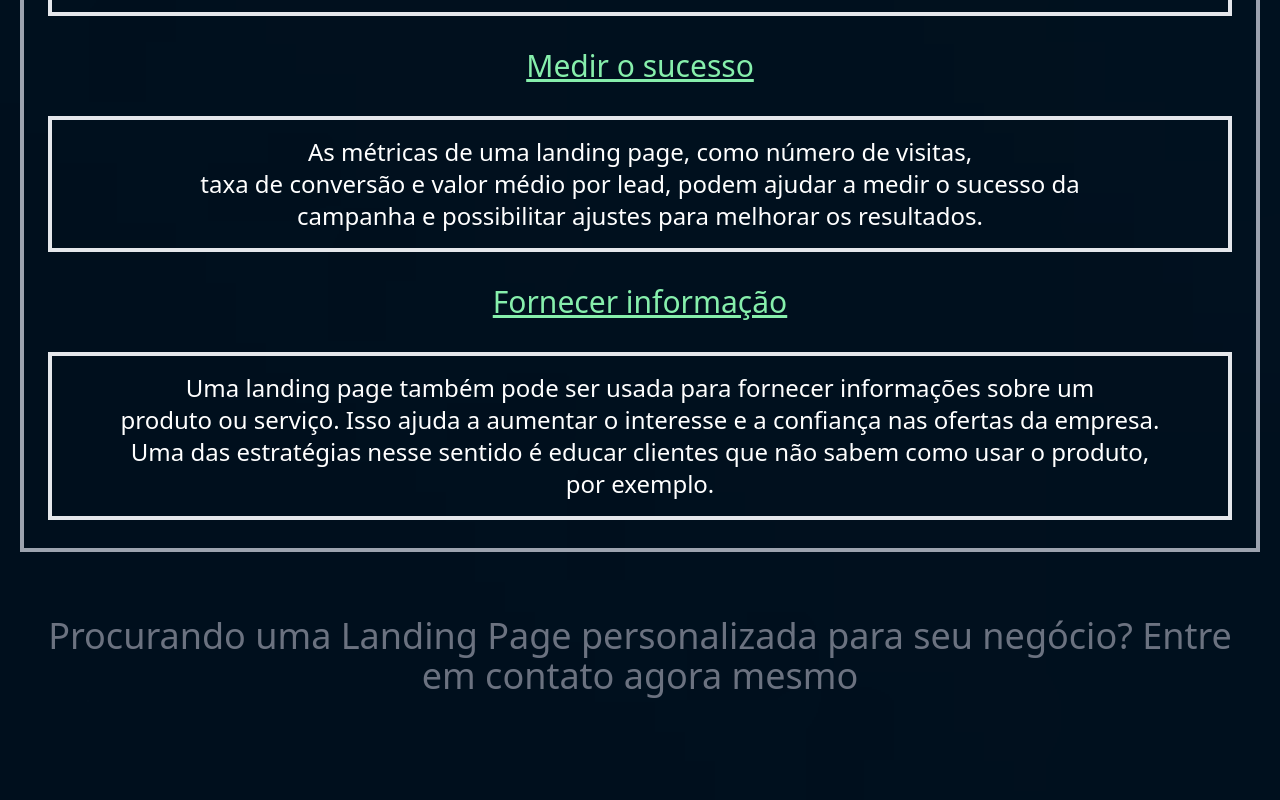
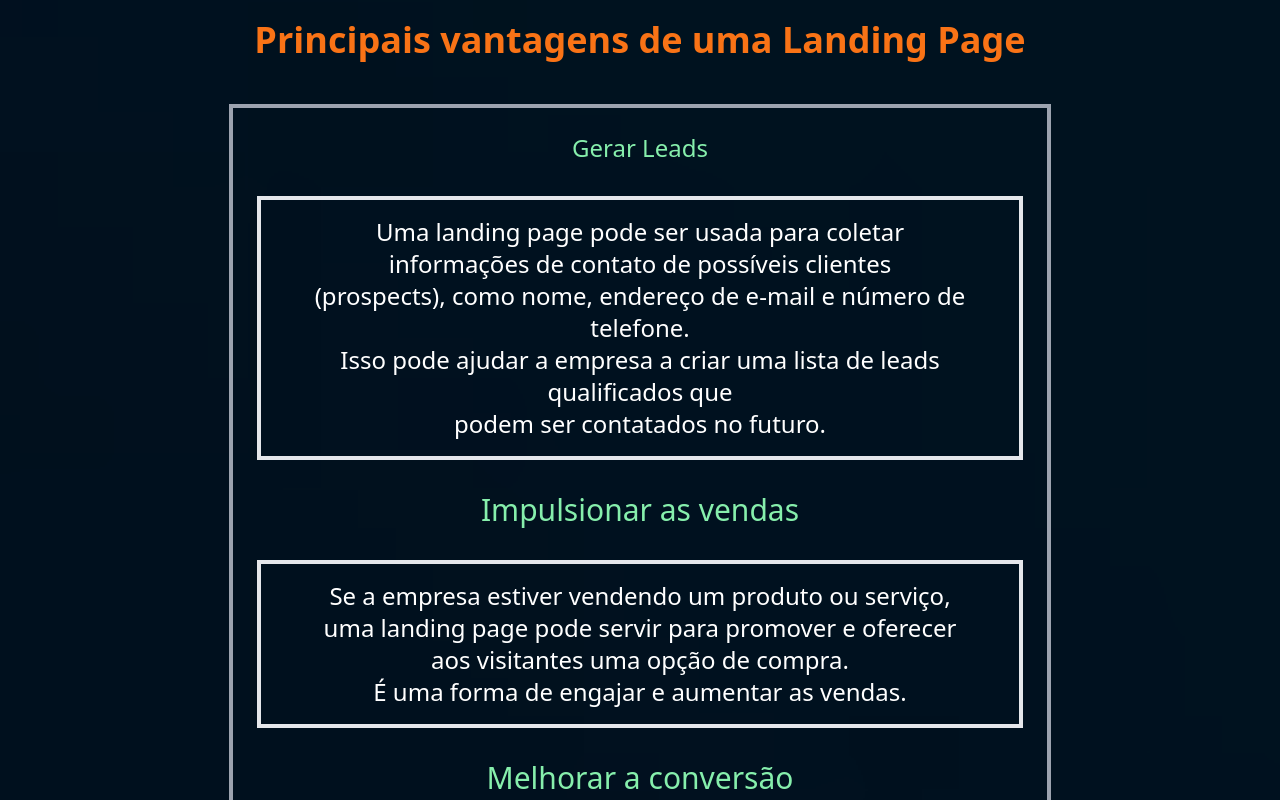
Before and after one commit to mmissura/landing-pages, a React (Vite) app: page / in a window 1280 px wide. Shown: the part 4340-5140 px from the top of the page. Built offline with nearby package versions, Linux system fonts and the light colour scheme.

Commit message:
refactor: change width

```diff
--- a/src/App.tsx
+++ b/src/App.tsx
@@ -10,27 +10,27 @@ export const App = () => {
 
         <div className="grid grid-rows-12 gap-7 2xl:my-20 xl:my-20 lg:my-20 my-12">
 
-          <h2 className='text-xl text-center 2xl:text-2xl xl:text-4xl lg:text-2xl mb-8
-           text-gray-500 px-12 underline p-6'>O que é uma Landing Page?</h2>
+          <h2 className='text-xl text-center font-bold 2xl:text-4xl xl:text-4xl lg:text-2xl mb-8
+           text-orange-500 px-12 p-6'>O que é uma Landing Page?</h2>
 
-          <p className='text-xl text-center 2xl:text-2xl xl:text-2xl lg:text-2xl grid mb-8 text-white px-12 p-4'>
+          <p className='text-xl text-center 2xl:text-2xl xl:text-2xl lg:text-2xl mb-8 text-white px-12 p-4'>
             Uma landing page tem como principal objetivo a conversão de leads, ou seja,
             fazer com que o visitante se torne um cliente, passando para a próxima etapa do funil de
             vendas
             Elas também são conhecidas como páginas de aterrissagem,
             páginas de conversão, de captura ou de destino</p>
 
-          <div className='flex flex-row justify-center items-center flex-wrap gap-3 gap-x-6'>
+          <div className='flex flex-row justify-center items-center flex-wrap gap-3 gap-x-6 p-6'>
             <div>
-              <h2 className='text-xl text-center 2xl:text-2xl xl:text-4xl lg:text-2xl
-            mb-8 text-gray-500 px-12 underline'>Principais vantagens de uma Landing Page</h2>
+              <h2 className='text-xl text-center font-bold 2xl:text-2xl xl:text-4xl lg:text-2xl justify-center items-center
+            mb-8 text-orange-500'>Principais vantagens de uma Landing Page</h2>
             </div>
 
-            <div className='text-xl text-center 2xl:text-2xl xl:text-4xl lg:text-2xl 2xl:grid grid-cols-2 w-full
-            justify-center items-center m-5 border-4 border-gray-400 p-6'>
+            <div className='text-xl text-center 2xl:text-2xl xl:text-4xl lg:text-2xl 2xl:grid grid-col w-2/3
+            justify-center items-center border-4 border-gray-400 p-6'>
 
               <h2 className='text-xl text-center 2xl:text-2xl xl:text-2xl lg:text-2xl
-            mb-8 text-green-300 px-12 underline'>Gerar Leads</h2>
+            mb-8 text-green-300 px-12'>Gerar Leads</h2>
 
 
               <p className='text-xl text-center 2xl:text-2xl xl:text-2xl lg:text-2xl mb-8 text-white px-12 border-4 p-4'>
@@ -41,35 +41,35 @@ export const App = () => {
               </p>
 
               <h2 className='text-xl text-center 2xl:text-2xl xl:text-3xl lg:text-2xl
-              mb-8 text-green-300 px-12 underline'>Impulsionar as vendas</h2>
+              mb-8 text-green-300 px-12'>Impulsionar as vendas</h2>
 
               <p className='text-xl text-center 2xl:text-2xl xl:text-2xl lg:text-2xl mb-8 text-white px-12 border-4 p-4'>Se a empresa estiver vendendo um produto ou serviço,<br></br>
                 uma landing page pode servir para promover e oferecer aos visitantes uma opção de compra.<br></br>
                 É uma forma de engajar e aumentar as vendas.</p>
 
               <h2 className='text-xl text-center 2xl:text-2xl xl:text-3xl lg:text-2xl
-              mb-8 text-green-300 px-12 underline'>Melhorar a conversão</h2>
+              mb-8 text-green-300 px-12'>Melhorar a conversão</h2>
 
               <p className='text-xl text-center 2xl:text-2xl xl:text-2xl lg:text-2xl mb-8 text-white px-12 border-4 p-4'>Uma landing page bem projetada pode aumentar a taxa de conversão de visitantes<br></br>
                 em clientes ou leads. Dessa forma, a empresa maximiza o retorno sobre o investimento<br></br>
                 em marketing. É possível usar e segmentar esses leads e planejar campanhas<br></br>
                 futuras de acordo com cada perfil de cliente. </p>
               <h2 className='text-xl text-center 2xl:text-2xl xl:text-3xl lg:text-2xl
-              mb-8 text-green-300 px-12 underline'>Medir o sucesso</h2>
+              mb-8 text-green-300 px-12'>Medir o sucesso</h2>
 
               <p className='text-xl text-center 2xl:text-2xl xl:text-2xl lg:text-2xl mb-8 text-white px-12 border-4 p-4'>As métricas de uma landing page, como número de visitas,<br></br>
                 taxa de conversão e valor médio por lead, podem ajudar a medir o sucesso da<br></br>
                 campanha e possibilitar ajustes para melhorar os resultados.</p>
 
               <h2 className='text-xl text-center 2xl:text-2xl xl:text-3xl lg:text-2xl
-              mb-8 text-green-300 px-12 underline'>Fornecer informação</h2>
+              mb-8 text-green-300 px-12'>Fornecer informação</h2>
 
               <p className='text-xl text-center 2xl:text-2xl xl:text-2xl lg:text-2xl mb-1 text-white px-12 border-4 p-4'>Uma landing page também pode ser usada para fornecer informações sobre um<br></br>
                 produto ou serviço. Isso ajuda a aumentar o interesse e a confiança nas ofertas da empresa.<br></br>
                 Uma das estratégias nesse sentido é educar clientes que não sabem como usar o produto,<br></br>
                 por exemplo.</p>
             </div>
-            <h2 className="text-2xl text-center 2xl:text-4xl xl:text-4xl lg:text-2xl mt-8 mb-8 text-gray-500 px-12">
+            <h2 className="text-2xl text-center 2xl:text-4xl xl:text-4xl lg:text-2xl mt-8 mb-8 text-blue-500 px-12">
               Procurando uma Landing Page personalizada para seu negócio? Entre em contato agora mesmo
             </h2>
           </div>
```
